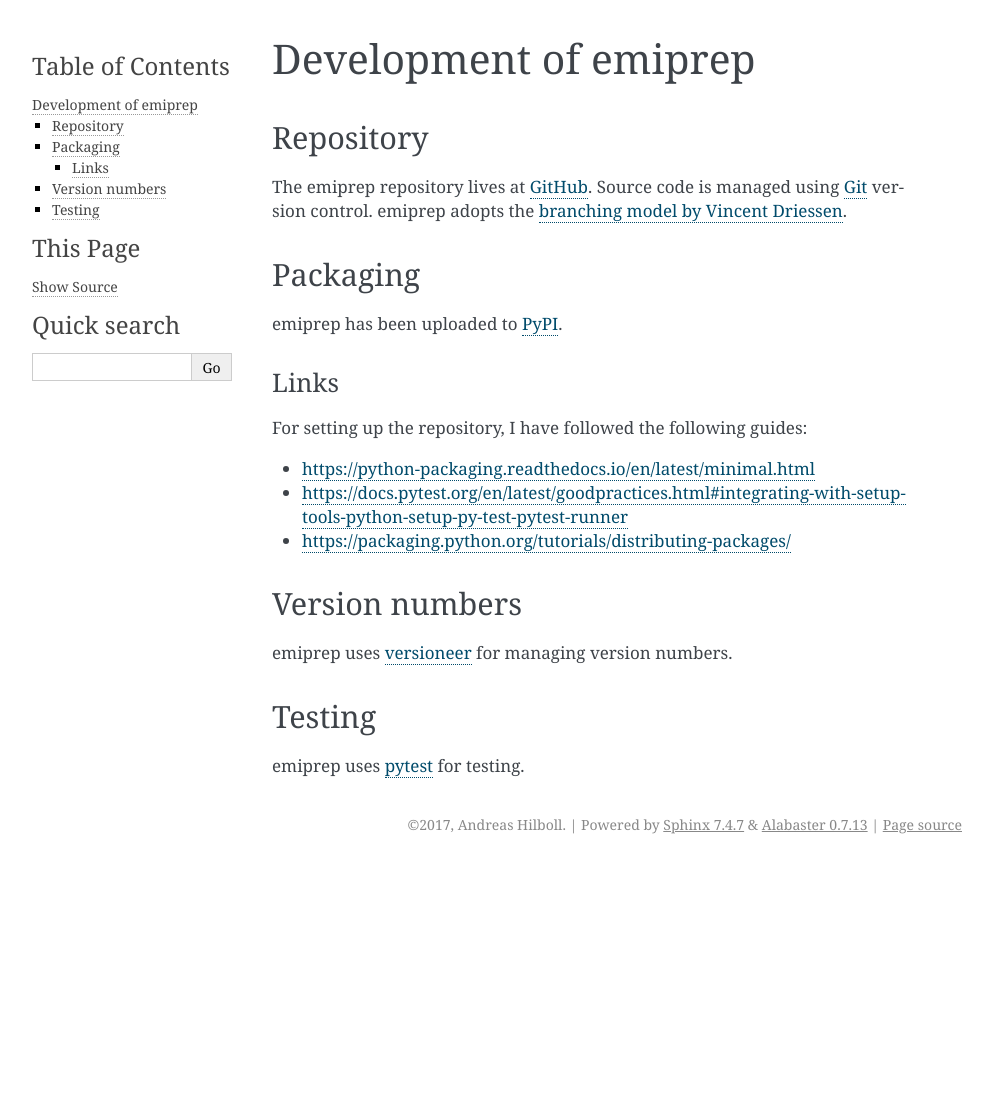
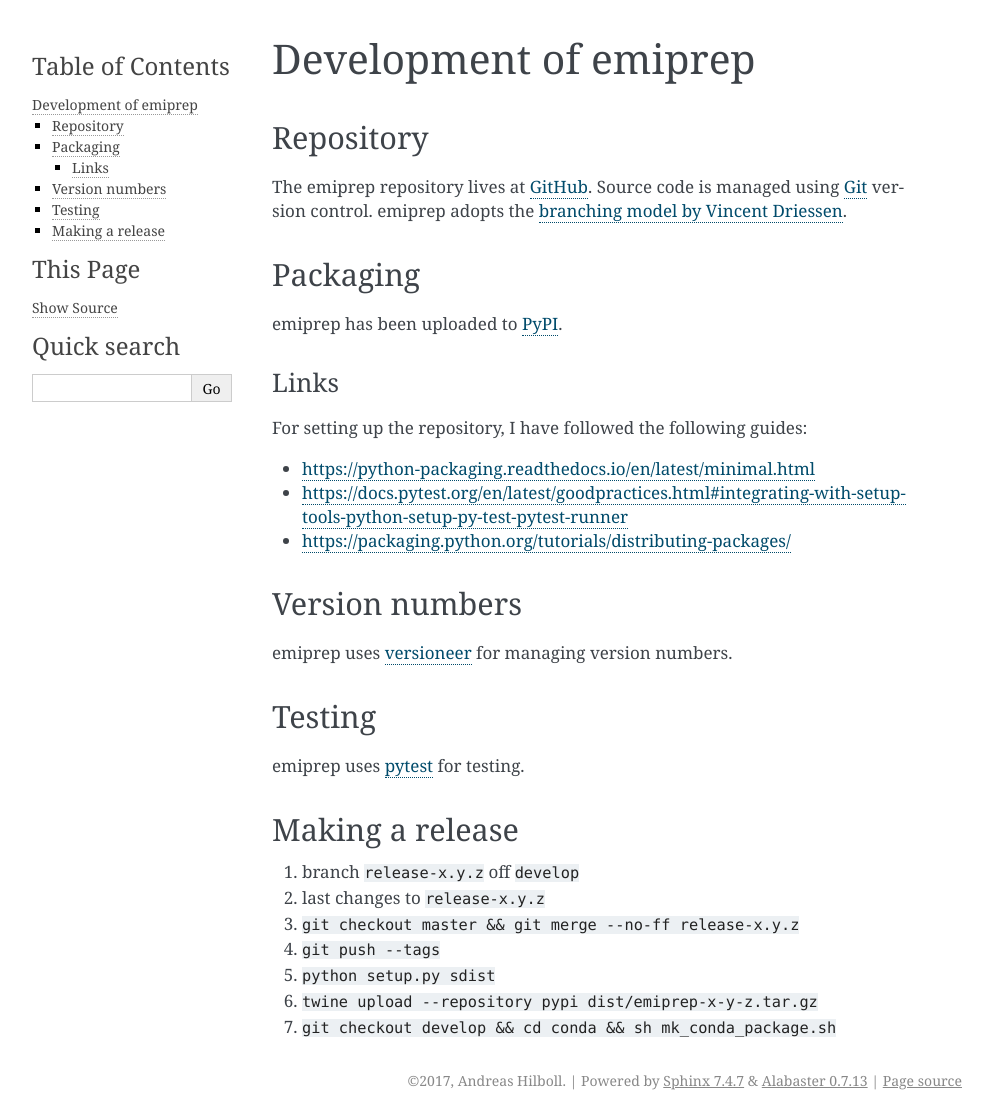
Before and after one commit to andreas-h/emiprep, a Sphinx documentation site: the page built from docs/development.rst, in a window 1280 px wide. Shown: the whole page, without its empty margins (148-1141 px from the left). Built offline with Sphinx 7.4.7, drawn with Linux system fonts in a browser that asks for light colours; before the commit the page ends 900 px from its top, so only the background shows below that.

Commit message:
DOC: add info on how to do a release

```diff
--- a/docs/development.rst
+++ b/docs/development.rst
@@ -40,3 +40,15 @@
 =======
 
 emiprep uses `pytest <https://docs.pytest.org/>`__ for testing.
+
+
+Making a release
+================
+
+1. branch ``release-x.y.z`` off ``develop``
+2. last changes to ``release-x.y.z``
+3. ``git checkout master && git merge --no-ff release-x.y.z``
+4. ``git push --tags``
+5. ``python setup.py sdist``
+6. ``twine upload --repository pypi dist/emiprep-x-y-z.tar.gz``
+7. ``git checkout develop && cd conda && sh mk_conda_package.sh``
```
